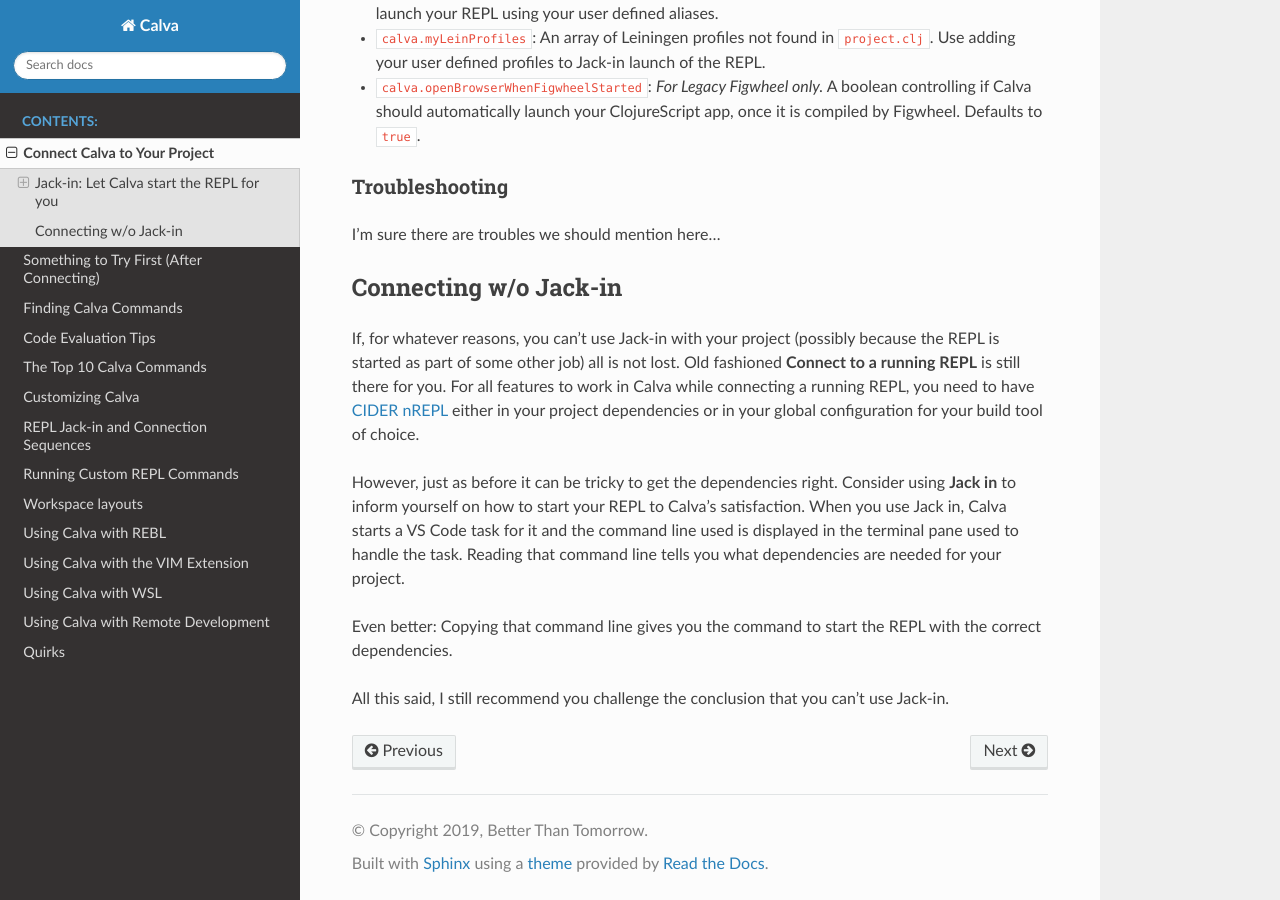
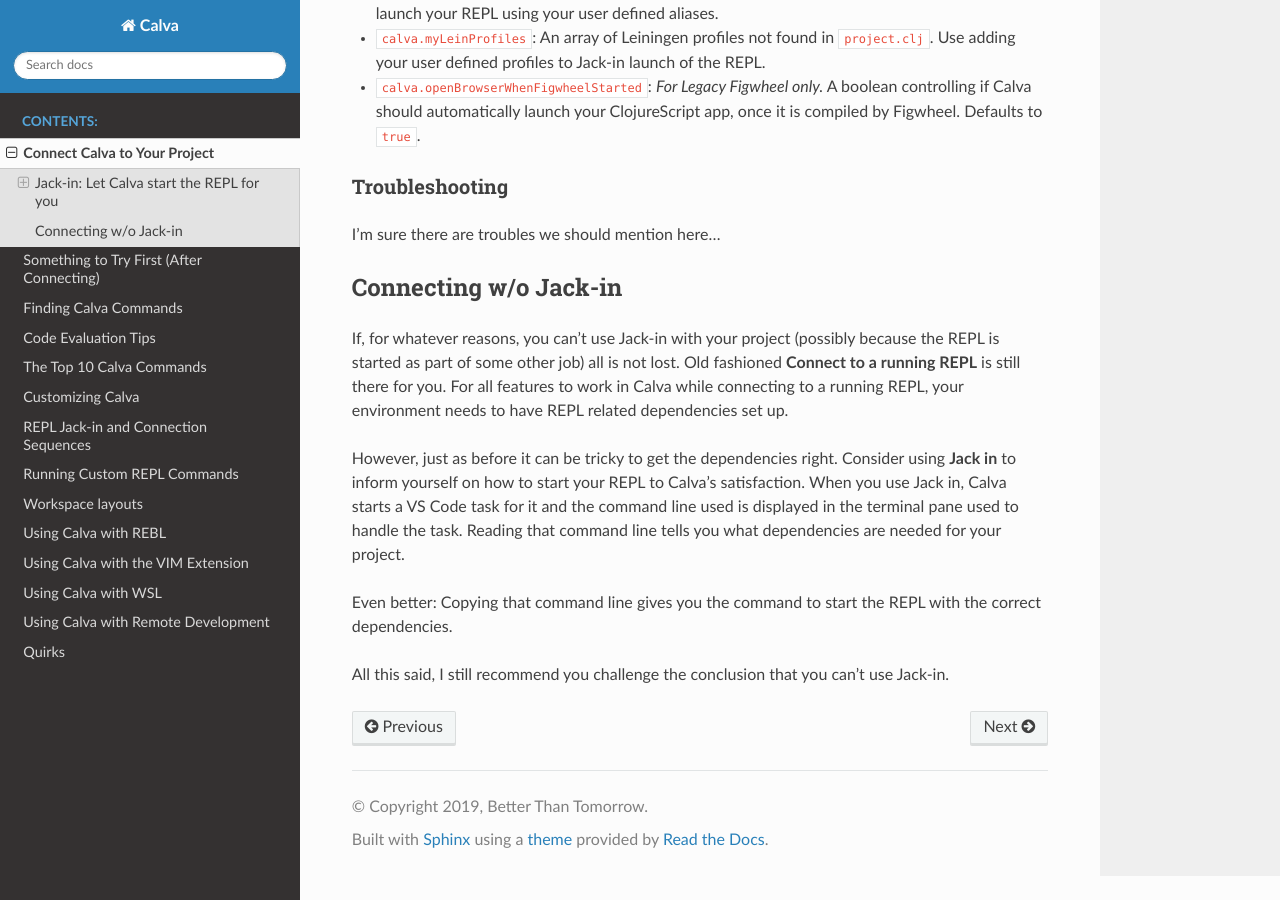
Before and after one commit to BetterThanTomorrow/calva, a Sphinx documentation site: the page built from docs/readthedocs/source/connect.md, in a window 1280 px wide and 900 px high, scrolled down 1157 px. Built offline with Sphinx 7.4.7 and the Read the Docs theme 2.0.0, drawn with Linux system fonts in a browser that asks for light colours; some of the changed text lies outside the part shown.

Commit message:
Make repl dependencies mention in the documents more general

```diff
--- a/docs/readthedocs/source/connect.md
+++ b/docs/readthedocs/source/connect.md
@@ -6,7 +6,7 @@
 
 This way Calva can make sure it is started with the dependencies needed for a working Clojure and/or ClojureScript session. This is often referred to as **Jack in** (because that is what it is called in CIDER).
 
-Jack-in supports both CLJ and for CLJS, and has built-in configurations for **Leiningen**, **Clojure CLI**, and **shadow-cljs** projects, as well as for the CLJS repl types: **Figwheel Main**, **lein-fiwgheel** (legacy Figwheel), **shadow-cljs**, and Nashorn. Using jack-in provides your development environment everything you need for Calva to work, namely [CIDER nREPL](https://github.com/clojure-emacs/cider-nrepl).
+Jack-in supports both CLJ and for CLJS, and has built-in configurations for **Leiningen**, **Clojure CLI**, and **shadow-cljs** projects, as well as for the CLJS repl types: **Figwheel Main**, **lein-fiwgheel** (legacy Figwheel), **shadow-cljs**, and Nashorn. Using jack-in provides your development environment with all the dependencies you need for Calva to work.
 
 It works like so:
 
@@ -38,7 +38,7 @@
 
 ## Connecting w/o Jack-in
 
-If, for whatever reasons, you can't use Jack-in with your project (possibly because the REPL is started as part of some other job) all is not lost. Old fashioned **Connect to a running REPL** is still there for you. For all features to work in Calva while connecting a running REPL, you need to have [CIDER nREPL](https://github.com/clojure-emacs/cider-nrepl) either in your project dependencies or in your global configuration for your build tool of choice.
+If, for whatever reasons, you can't use Jack-in with your project (possibly because the REPL is started as part of some other job) all is not lost. Old fashioned **Connect to a running REPL** is still there for you. For all features to work in Calva while connecting to a running REPL, your environment needs to have REPL related dependencies set up.
 
 However, just as before it can be tricky to get the dependencies right. Consider using **Jack in** to inform yourself on how to start your REPL to Calva's satisfaction. When you use Jack in, Calva starts a VS Code task for it and the command line used is displayed in the terminal pane used to handle the task. Reading that command line tells you what dependencies are needed for your project.
 
```
